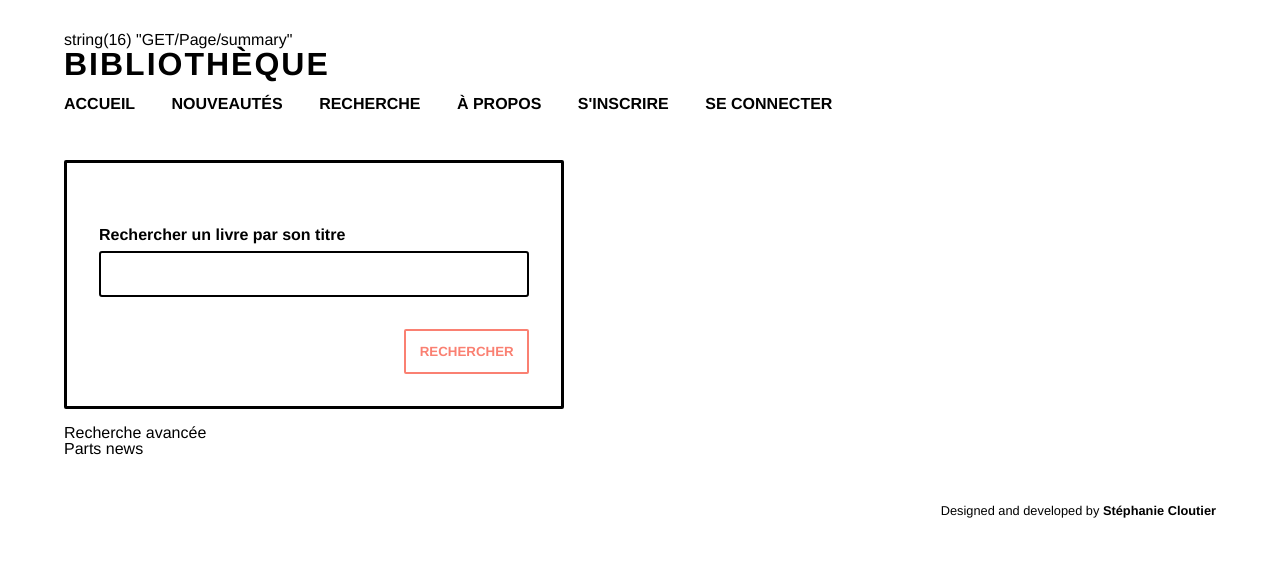
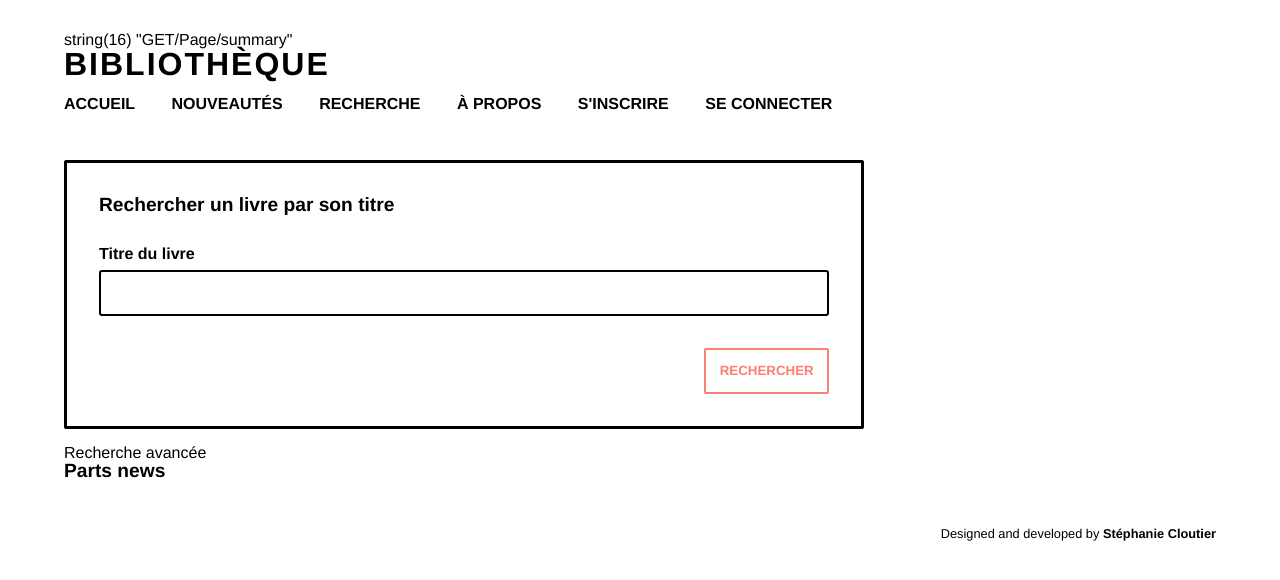
Before and after one commit to stephecloutier/bibliotheque, a PHP site: page / in a window 1280 px wide. Shown: the top 580 px of the page. Run offline with PHP 8.4, Linux system fonts and the light colour scheme.

Commit message:
Some stylisation

```diff
--- a/assets/css/styles.css
+++ b/assets/css/styles.css
@@ -132,15 +132,22 @@
     align-items: stretch;
     padding: 2rem;
     border: 3px solid black;
+    max-width: 800px;
+    margin-bottom: 1rem;
 }
 
-form h2 {
+form h2, h2 {
     font-size: 1.2rem;
     font-weight: 600;
 }
 
+form h3 {
+    font-size: 1rem;
+    font-weight: 600;
+}
+
 .search {
-    width: 500px;
+    /*width: 500px;*/
     min-height: 150px;
     justify-content: space-between;
 
--- a/views/layout.php
+++ b/views/layout.php
@@ -9,7 +9,7 @@
     <title>Bibliothèque</title>
 </head>
 <body>
-    <h1>Bibliothèque</h1>
+    <h1><a href="index.php">Bibliothèque</a></h1>
     <header>
         <?php
             if(!isset($_SESSION['user'])){
--- a/views/parts/advancedSearch.php
+++ b/views/parts/advancedSearch.php
@@ -1,5 +1,5 @@
 <form class="search" action="index.php" method="GET">
-    <h2>Rechercher un livre</h2>
+    <h2>Recherche avancée</h2>
 
     <label for="title">Titre</label>
     <input type="text" name="bookTitle" id="title">
--- a/views/parts/basicSearch.php
+++ b/views/parts/basicSearch.php
@@ -1,5 +1,7 @@
 <form class="search" action="index.php" method="get">
-    <label for="search">Rechercher un livre <span>par son titre</span></label>
+    <h2>Rechercher un livre <span>par son titre</span></h2>
+
+    <label for="search">Titre du livre</label>
     <input type="text" id="search" name="bookTitle">
 
     <input type="hidden" name="resource" value="Book">
--- a/views/parts/login.php
+++ b/views/parts/login.php
@@ -1,6 +1,6 @@
 <section>
-    <h2>Connexion</h2>
     <form action="index.php" method="post">
+        <h2>Connexion</h2>
         <label for="email" class="form__label">Votre email</label>
         <input id="email" name="email" type="email" class="form__input" placeholder="jeanvaljean@mail.com" required="required">
 
```
